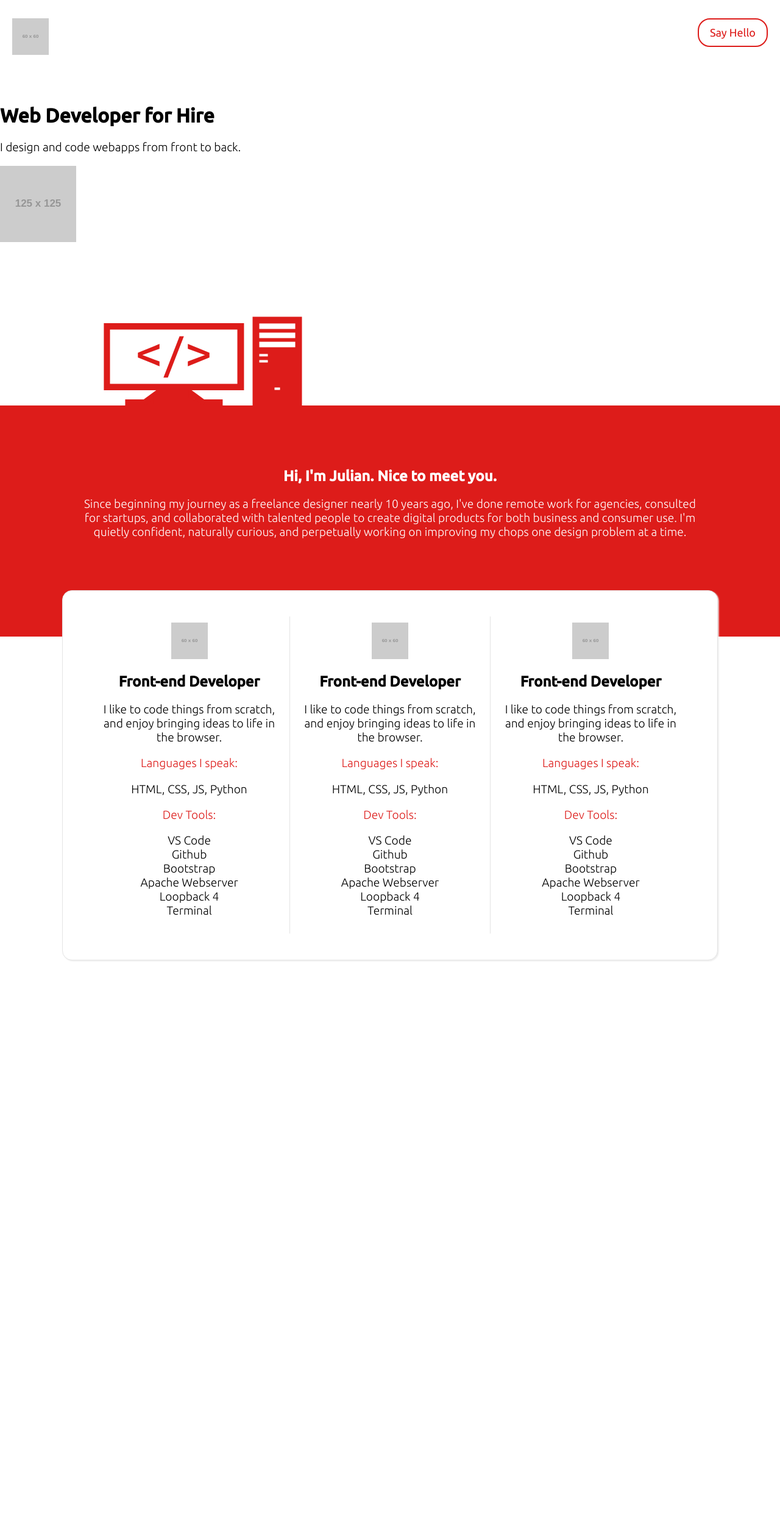
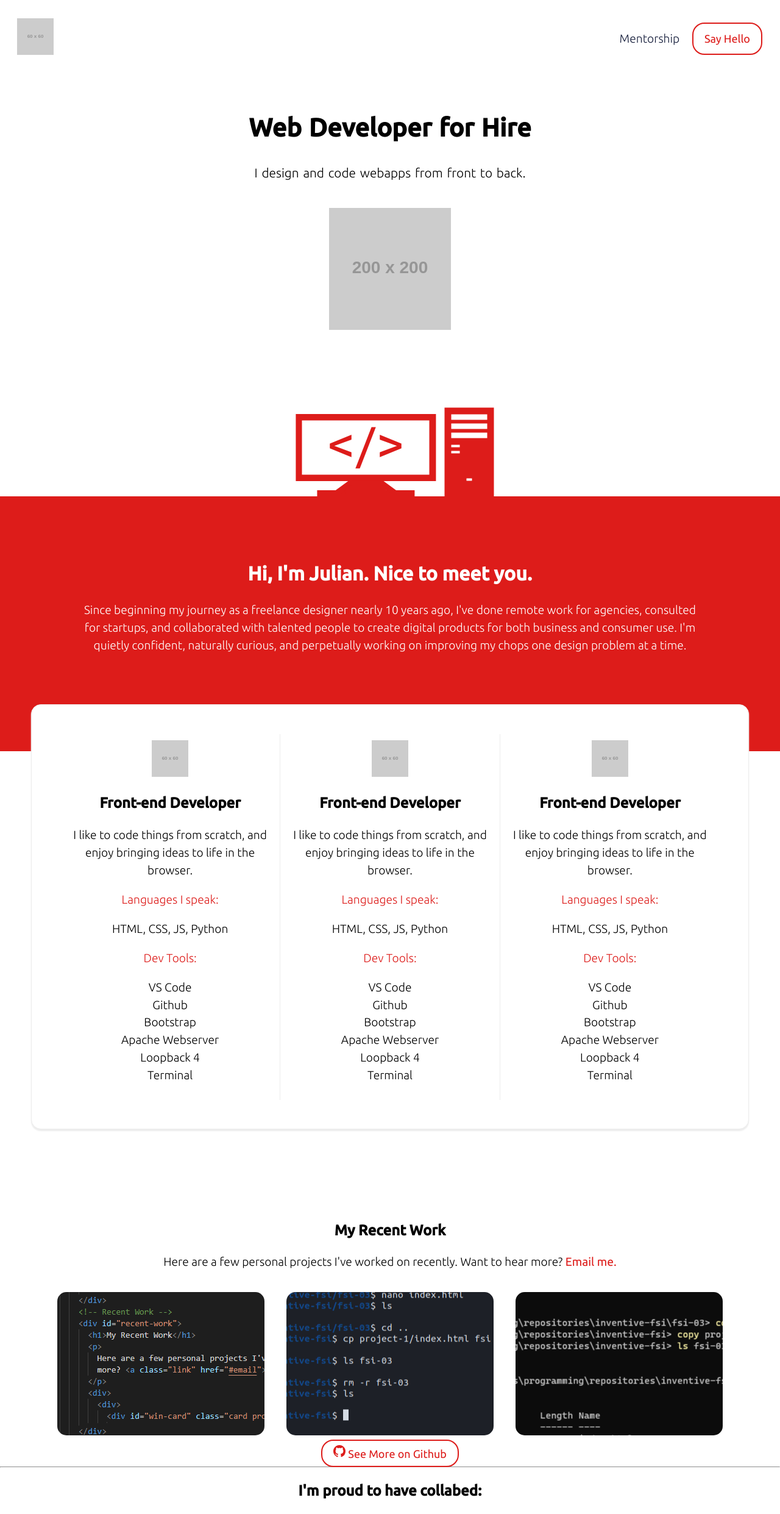
Before and after one commit to julianmedwards/web-developer-for-hire, a plain HTML site: page index.html in a window 1280 px wide. Shown: the whole page at 61% size. Before the commit the page ends 1863 px from the top, so only its background shows below. Drawn offline with nearby package versions, Linux system fonts and the light colour scheme; placeholder pictures from the web are drawn by us.

Commit message:
Further development down page

```diff
--- a/index.html
+++ b/index.html
@@ -23,13 +23,16 @@
       <a id="navlogo" href="#"
         ><img src="https://via.placeholder.com/60x60" />
       </a>
-      <a id="navbutton" class="button" href="#contact"><div>Say Hello</div></a>
+      <div id="navlinks">
+        <a class="link-reverse" href="#mentorship"><p>Mentorship</p></a>
+        <a class="button" href="#contact">Say Hello</a>
+      </div>
     </div>
     <!-- Intro Header -->
-    <div>
+    <div id="intro">
       <h1>Web Developer for Hire</h1>
-      <p>I design and code webapps from front to back.</p>
-      <img src="https://via.placeholder.com/125x125" />
+      <p id="introblurb">I design and code webapps from front to back.</p>
+      <img src="https://via.placeholder.com/200x200" />
       <div class="remove-whitespace">
         <img src="img/pc-img2.0.svg" />
       </div>
@@ -37,7 +40,7 @@
     <!-- Bio -->
     <div id="bio" class="primary-bg">
       <div class="textblock">
-        <h2>Hi, I'm Julian. Nice to meet you.</h2>
+        <h1>Hi, I'm Julian. Nice to meet you.</h1>
         <p>
           Since beginning my journey as a freelance designer nearly 10 years
           ago, I've done remote work for agencies, consulted for startups, and
@@ -111,9 +114,75 @@
       </div>
     </div>
     <!-- Recent Work -->
-    <div></div>
+    <div id="recent-work">
+      <h2>My Recent Work</h2>
+      <p>
+        Here are a few personal projects I've worked on recently. Want to hear
+        more? <a class="link" href="#email"><span>Email me.</span></a>
+      </p>
+      <div>
+        <div>
+          <div id="meta-card" class="card project-card hover-unhide">
+            <p class="project-txt hidden">
+              Business savvy tech experts helping forward thinking companies get
+              things done.
+            </p>
+            <a
+              href="https://github.com/julianmedwards/web-developer-for-hire"
+              class="button hidden project-bttn"
+              >Visit Website ></a
+            >
+          </div>
+          <div id="lin-card" class="card project-card hover-unhide">
+            <p class="project-txt hidden">
+              Business savvy tech experts helping forward thinking companies get
+              things done.
+            </p>
+            <a
+              href="https://github.com/julianmedwards/web-developer-for-hire"
+              class="button hidden project-bttn"
+              >Visit Website ></a
+            >
+          </div>
+          <div id="win-card" class="card project-card hover-unhide">
+            <p class="project-txt hidden">
+              Business savvy tech experts helping forward thinking companies get
+              things done.
+            </p>
+            <a
+              href="https://github.com/julianmedwards/web-developer-for-hire"
+              class="button hidden project-bttn"
+              >Visit Website ></a
+            >
+          </div>
+        </div>
+      </div>
+      <a
+        href="https://github.com/julianmedwards/web-developer-for-hire"
+        class="button"
+        ><span>
+          <svg
+            xmlns="http://www.w3.org/2000/svg"
+            width="20"
+            height="20"
+            fill="currentColor"
+            class="bi bi-github"
+            viewBox="0 0 16 16"
+          >
+            <path
+              d="M8 0C3.58 0 0 3.58 0 8c0 3.54 2.29 6.53 5.47 7.59.4.07.55-.17.55-.38 0-.19-.01-.82-.01-1.49-2.01.37-2.53-.49-2.69-.94-.09-.23-.48-.94-.82-1.13-.28-.15-.68-.52-.01-.53.63-.01 1.08.58 1.23.82.72 1.21 1.87.87 2.33.66.07-.52.28-.87.51-1.07-1.78-.2-3.64-.89-3.64-3.95 0-.87.31-1.59.82-2.15-.08-.2-.36-1.02.08-2.12 0 0 .67-.21 2.2.82.64-.18 1.32-.27 2-.27.68 0 1.36.09 2 .27 1.53-1.04 2.2-.82 2.2-.82.44 1.1.16 1.92.08 2.12.51.56.82 1.27.82 2.15 0 3.07-1.87 3.75-3.65 3.95.29.25.54.73.54 1.48 0 1.07-.01 1.93-.01 2.2 0 .21.15.46.55.38A8.012 8.012 0 0 0 16 8c0-4.42-3.58-8-8-8z"
+            />
+          </svg>
+        </span>
+        See More on Github</a
+      >
+    </div>
+    <hr />
     <!-- Collabs -->
-    <div></div>
+    <div id="collabs">
+      <h2>I'm proud to have collabed:</h2>
+      <!-- Grid boxes -->
+    </div>
     <!-- Startups -->
     <div></div>
     <!-- Contact Me -->
--- a/styles.css
+++ b/styles.css
@@ -1,3 +1,19 @@
+/* Index
+        1. Fonts & Text
+        2. Colors
+        3. Links & Buttons
+        4. Cards
+        5. Page Layout / Page-Specific Rules
+*/
+
+/* Fonts & Text */
+
+* {
+    font-family: 'Ubuntu', sans-serif;
+    line-height: 1.5;
+    /* color: #141c3a; */
+}
+
 /* Colors */
 .primary-bg {
     background-color: #dd1c1a;
@@ -16,19 +32,73 @@
     color: #141c3a;
 }
 
-/* Fonts & Text */
-
-* {
-    font-family: 'Ubuntu', sans-serif;
-}
-
 p,
 li {
     font-size: 1.2em;
     font-weight: 300;
 }
 
-/* Layout */
+/* Links & Buttons */
+.link {
+    color: #dd1c1a;
+    text-decoration: none;
+    font-weight: 400;
+}
+
+.link:hover {
+    color: #bb0805;
+}
+
+.link-reverse {
+    color: #141c3a;
+    text-decoration: none;
+    font-weight: 400;
+}
+
+.link-reverse:hover {
+    color: #dd1c1a;
+    transition: 0.25s;
+}
+
+.button {
+    color: #dd1c1a;
+    text-decoration: none;
+    font-size: 18px;
+    padding: 0.6em 1em 0.6em 1em;
+    border: 2px solid #dd1c1a;
+    border-radius: 20px;
+}
+
+.button:hover {
+    background-color: #dd1c1a;
+    border-color: #dd1c1a;
+    color: white;
+    transition: 0.25s;
+}
+
+.hidden {
+    opacity: 0;
+}
+
+.hover-unhide:hover .hidden,
+.hover-unhide :hover {
+    opacity: 1;
+    transition: 0.25s;
+}
+
+/* Cards */
+.card {
+    text-align: center;
+    display: inline-block;
+    padding: 10px;
+}
+
+.card > ul {
+    list-style-type: none;
+    padding: 0;
+}
+
+/* Page Layout / Page-Specific Rules */
 body {
     margin: 0;
     height: 100%;
@@ -45,35 +115,36 @@ body {
     position: absolute;
     top: 30px;
     left: 20px;
+    margin: 0 0.5em 0 0.5em;
 }
 
-#navbutton {
+#navlinks {
     position: absolute;
     top: 30px;
     right: 20px;
 }
 
-.button {
-    color: #dd1c1a;
-    text-decoration: none;
-    font-size: 18px;
-}
-
-.button > div {
-    padding: 0.6em 1em 0.6em 1em;
-    border-color: #dd1c1a;
-    border: 2px solid;
-    border-radius: 20px;
-}
-
-.button :hover {
-    background-color: #dd1c1a;
-    color: white;
+#navlinks > a {
+    display: inline-block;
+    margin: 0 0.5em 0 0.5em;
 }
 
 /* Removes whitespace around inline block elements, e.g. images. */
 .remove-whitespace {
     font-size: 0;
+}
+
+#intro {
+    margin: auto;
+    width: fit-content;
+    text-align: center;
+    font-size: 1.3em;
+    word-spacing: 0.1em;
+}
+
+#introblurb {
+    margin: 0 0 2em 0;
+    font-size: 1em;
 }
 
 #bio {
@@ -90,26 +161,15 @@ body {
     background-color: white;
     position: relative;
     bottom: 8em;
-    margin: 4% 8% 10em 8%;
+    margin: 4% 4% 0 4%;
     border-radius: 16px;
-    border: 1px solid #e4e4e4;
-    box-shadow: 1.5px 1.5px 2px #ededed;
+    border: 1px solid #ededed;
+    box-shadow: 0px 3px 2px #ededed;
 }
 
 #skill-padding {
     padding: 4%;
     display: flex;
-}
-
-.card {
-    text-align: center;
-    display: inline-block;
-    padding: 10px;
-}
-
-.card > ul {
-    list-style-type: none;
-    padding: 0;
 }
 
 /* #skills-cards > .card { */
@@ -119,6 +179,55 @@ body {
 
 #center-card {
     /* width: calc(32% - 2px); */
-    border-right: 1px solid #e4e4e4;
-    border-left: 1px solid #e4e4e4;
+    border-right: 1px solid #ededed;
+    border-left: 1px solid #ededed;
 }
+
+#recent-work {
+    text-align: center;
+}
+
+.project-card {
+    height: 215px;
+    width: 320px;
+    margin: 1em;
+    border-radius: 15px;
+}
+
+.project-bttn {
+    position: relative;
+    color: white;
+}
+
+.project-txt {
+    color: white;
+    margin: 2em 0 2em 0;
+}
+
+#meta-card {
+    background-image: url('img/thissite.png');
+    background-color: #141c3a;
+}
+
+#lin-card {
+    background-image: url('img/linuxterminal.png');
+    background-position: right;
+    background-color: #141c3a;
+}
+
+#win-card {
+    background-image: url('img/windowsterminal.png');
+    background-color: #141c3a;
+    background-position: center;
+}
+
+#meta-card:hover,
+#lin-card:hover,
+#win-card:hover {
+    background-image: none;
+    transition: 1s;
+}
+
+#collabs {
+    text-align: center;
+}
```
Also changed, not shown: img/linuxterminal.png (added), img/thissite.png (added), img/windowsterminal.png (added).
